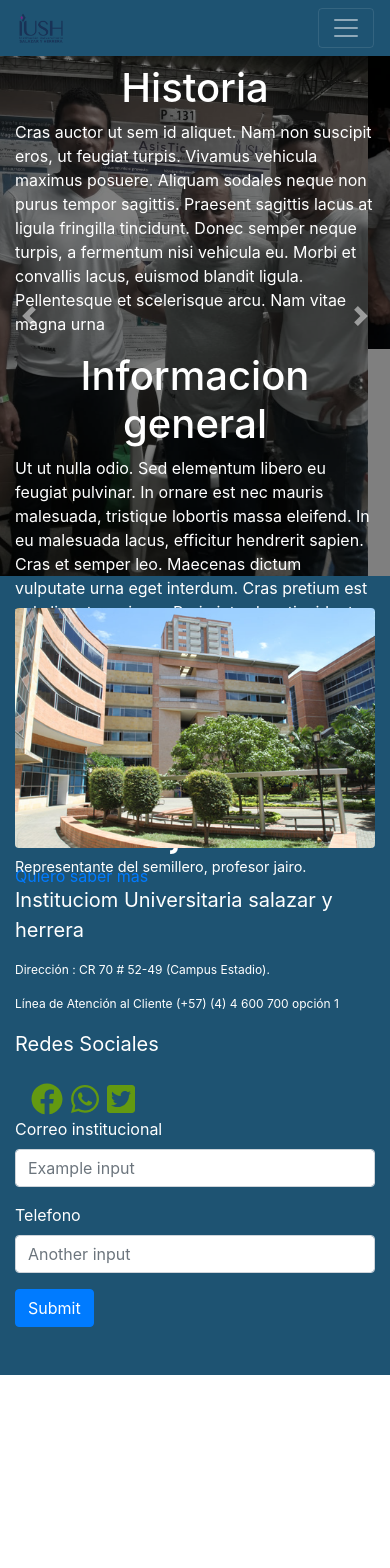
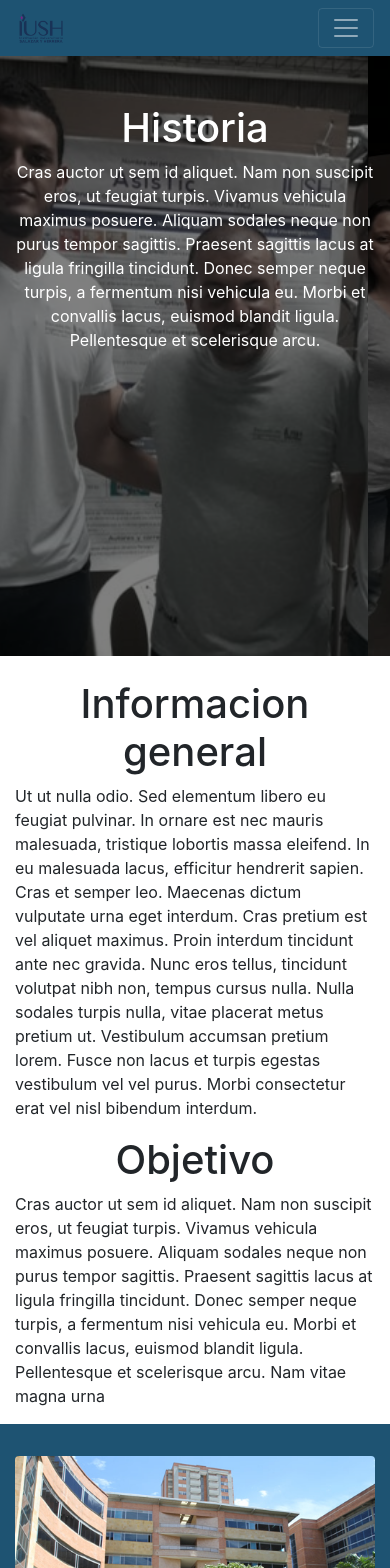
Before and after one commit to juanrobayo/PaginaIush, an Angular app: page / in a window 390 px wide. Shown: the top 1568 px of the page. Before the commit the page ends 1375 px from the top, so only its background shows below. Built offline with nearby package versions, Linux system fonts and the light colour scheme.

Commit message:
Arreglo home carrusel

```diff
--- a/src/app/components/home/home.component.css
+++ b/src/app/components/home/home.component.css
@@ -1,7 +1,7 @@
 #home .carousel-inner img{
 
 /* altura de imagen */
-max-height: 100 vh;
+height: 600px;
 /* comando para organizar image */
 object-fit: cover;
 
@@ -16,7 +16,7 @@
 
 #carouselExampleControls .overlay{
 /* sobre escribir texto en imagenes y  response */
-    position: absolute;
+position: absolute;
 top: 0;
 bottom: 0;
 left: 0;
--- a/src/app/components/home/home.component.html
+++ b/src/app/components/home/home.component.html
@@ -1,6 +1,5 @@
 
 <main id="home">
-
   <div id="carouselExampleControls" class="carousel slide" data-ride="carousel">
     <div class="carousel-inner">
       <div class="carousel-item active">
@@ -13,28 +12,31 @@
         <img src="assets/img/image4.jpg" class="d-block w-100" alt="Image 4">
       </div>
     </div>
-        <a class="carousel-control-prev" href="#carouselExampleControls" role="button" data-slide="prev">
-          <span class="carousel-control-prev-icon" aria-hidden="true"></span>
-          <span class="sr-only">Previous</span>
-        </a>
-        <a class="carousel-control-next" href="#carouselExampleControls" role="button" data-slide="next">
-          <span class="carousel-control-next-icon" aria-hidden="true"></span>
-          <span class="sr-only">Next</span>
-        </a>
     <div class="overlay">
       <div>
         <div class="container">
           <div class="row  align-items-center">
-<div class="col-md-7 text-md-right ">
-        <h1 class="text-center mt-2">Historia</h1>
-        <p >
+            <div class="col-md-6 offset-md-6 text-center text-md-right">
+              <h1 class="text-center mt-5">Historia</h1>
+                <p>
                   Cras auctor ut sem id aliquet. Nam non suscipit eros, ut feugiat turpis.
                   Vivamus vehicula maximus posuere. Aliquam sodales neque non purus tempor
                   sagittis. Praesent sagittis lacus at ligula fringilla tincidunt.
                   Donec semper neque turpis, a fermentum nisi vehicula eu.
-                Morbi et convallis lacus, euismod blandit ligula. Pellentesque et scelerisque arcu. Nam vitae magna urna
+                  Morbi et convallis lacus, euismod blandit ligula.
+                  Pellentesque et scelerisque arcu.
                 </p>
-            <h1 class="text-center mt-2">Informacion general</h1>
+            </div>
+          </div>
+        </div>
+      </div>
+    </div>
+  </div>
+
+  <div class="container">
+    <div class="row">
+      <div class="col">
+        <h1 class="text-center mt-4">Informacion general</h1>
           <p>
               Ut ut nulla odio. Sed elementum libero eu feugiat pulvinar.
               In ornare est nec mauris malesuada, tristique lobortis massa eleifend.
@@ -46,8 +48,13 @@
               Fusce non lacus et turpis egestas vestibulum vel vel purus.
               Morbi consectetur erat vel nisl bibendum interdum.
           </p>
+      </div>
+    </div>
+
+    <div class="row">
+      <div class="col">
         <h1 class="text-center mb-2">Objetivo</h1>
-              <p class="d-none d-md-block">
+          <p >
             Cras auctor ut sem id aliquet. Nam non suscipit eros, ut feugiat turpis.
             Vivamus vehicula maximus posuere. Aliquam sodales neque non purus tempor
             sagittis. Praesent sagittis lacus at ligula fringilla tincidunt.
@@ -55,11 +62,6 @@
             Morbi et convallis lacus, euismod blandit ligula. Pellentesque et scelerisque arcu.
             Nam vitae magna urna
           </p>
-<!-- enlace a pagina de informacion -->
-          <a href="">Quiero saber mas</a>
-        </div>
-      </div>
-    </div>
       </div>
     </div>
   </div>
```
Also changed, not shown: src/assets/img/image2.jpg, 1 other file (tests, documents, lock files or other folders). Lines whose indentation alone changed are shown as unchanged.
